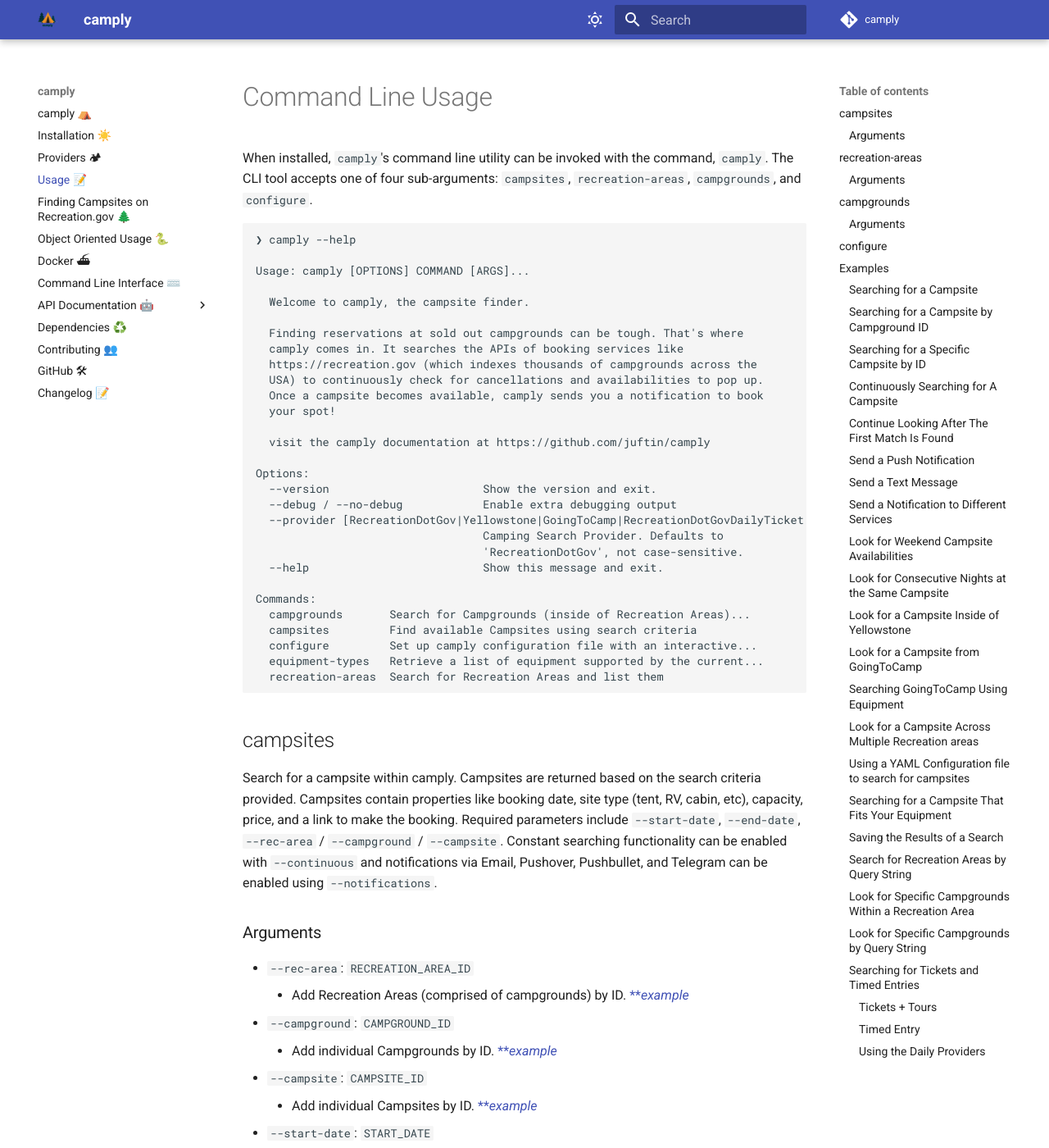
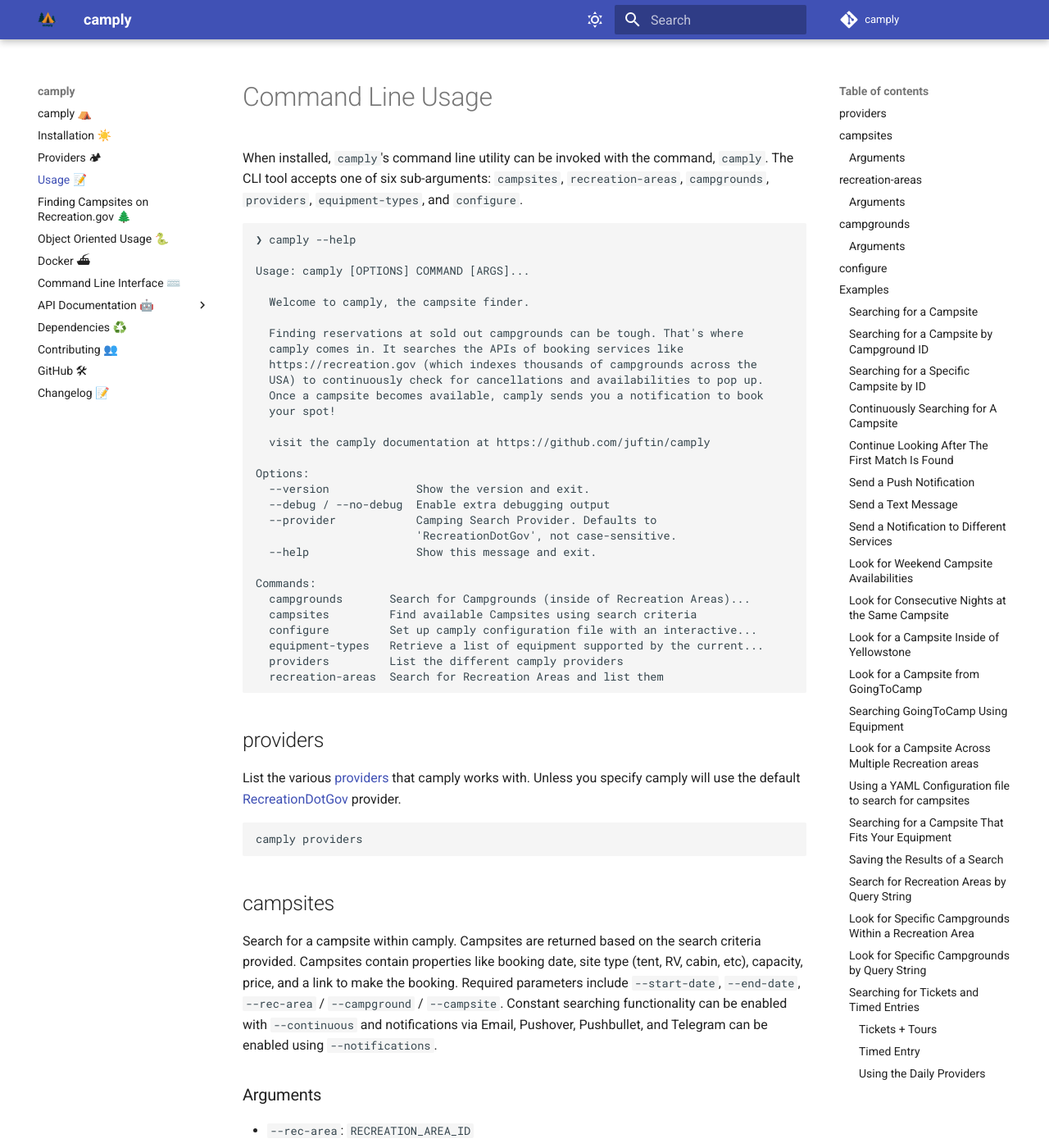
Before and after one commit to juftin/camply, an MkDocs documentation site: the page built from docs/command_line_usage.md, in a window 1280 px wide and 1400 px high. Shown: the whole window at 82% size. Built offline with MkDocs 1.6.1 and Material for MkDocs 9.7.7, drawn with Linux system fonts in a browser that asks for light colours; comment, search, counter and statistics services are not loaded.

Commit message:
✨ List Providers (#202)
* ✨ List Providers

* ✨ List Providers

* ✨ List Providers

````diff
--- a/docs/command_line_usage.md
+++ b/docs/command_line_usage.md
@@ -1,8 +1,8 @@
 # Command Line Usage
 
 When installed, `camply`'s command line utility can be invoked with the command, `camply`. The CLI
-tool accepts one of four sub-arguments: `campsites`, `recreation-areas`, `campgrounds`,
-and `configure`.
+tool accepts one of six sub-arguments: `campsites`, `recreation-areas`, `campgrounds`, `providers`,
+`equipment-types`, and `configure`.
 
 ```text
 ❯ camply --help
@@ -21,19 +21,28 @@
   visit the camply documentation at https://github.com/juftin/camply
 
 Options:
-  --version                       Show the version and exit.
-  --debug / --no-debug            Enable extra debugging output
-  --provider [RecreationDotGov|Yellowstone|GoingToCamp|RecreationDotGovDailyTicket|RecreationDotGovDailyTimedEntry|RecreationDotGovTicket|RecreationDotGovTimedEntry]
-                                  Camping Search Provider. Defaults to
-                                  'RecreationDotGov', not case-sensitive.
-  --help                          Show this message and exit.
+  --version             Show the version and exit.
+  --debug / --no-debug  Enable extra debugging output
+  --provider            Camping Search Provider. Defaults to
+                        'RecreationDotGov', not case-sensitive.
+  --help                Show this message and exit.
 
 Commands:
   campgrounds       Search for Campgrounds (inside of Recreation Areas)...
   campsites         Find available Campsites using search criteria
   configure         Set up camply configuration file with an interactive...
   equipment-types   Retrieve a list of equipment supported by the current...
+  providers         List the different camply providers
   recreation-areas  Search for Recreation Areas and list them
+```
+
+## providers
+
+List the various [providers](providers.md) that camply works with. Unless you specify
+camply will use the default [RecreationDotGov](providers.md#recreationgov) provider.
+
+```commandline
+camply providers
 ```
 
 ## campsites
````
Also changed, not shown: README.md (+5 -3 lines), docs/index.md (+1 -0 lines), 5 other files.
